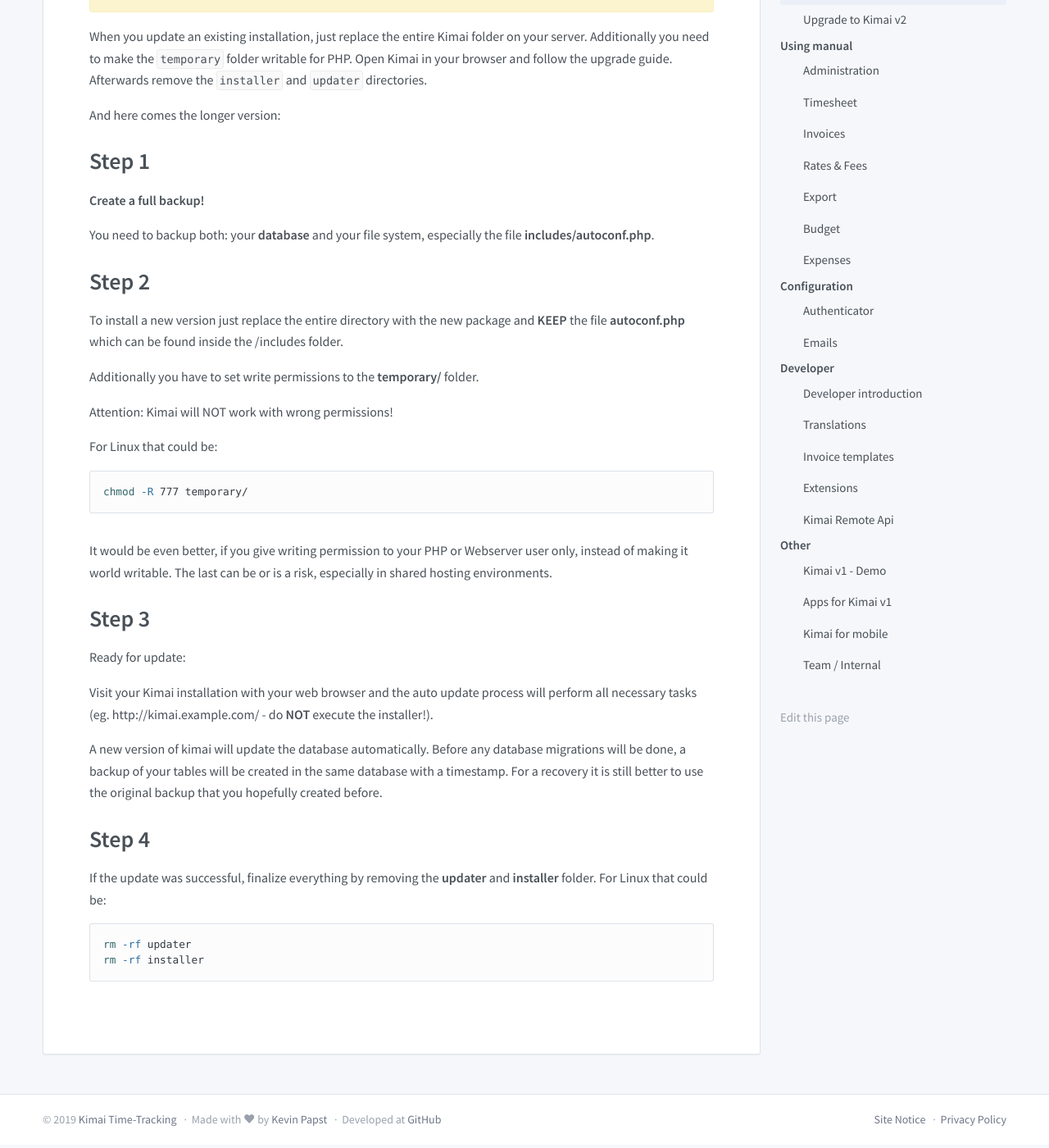
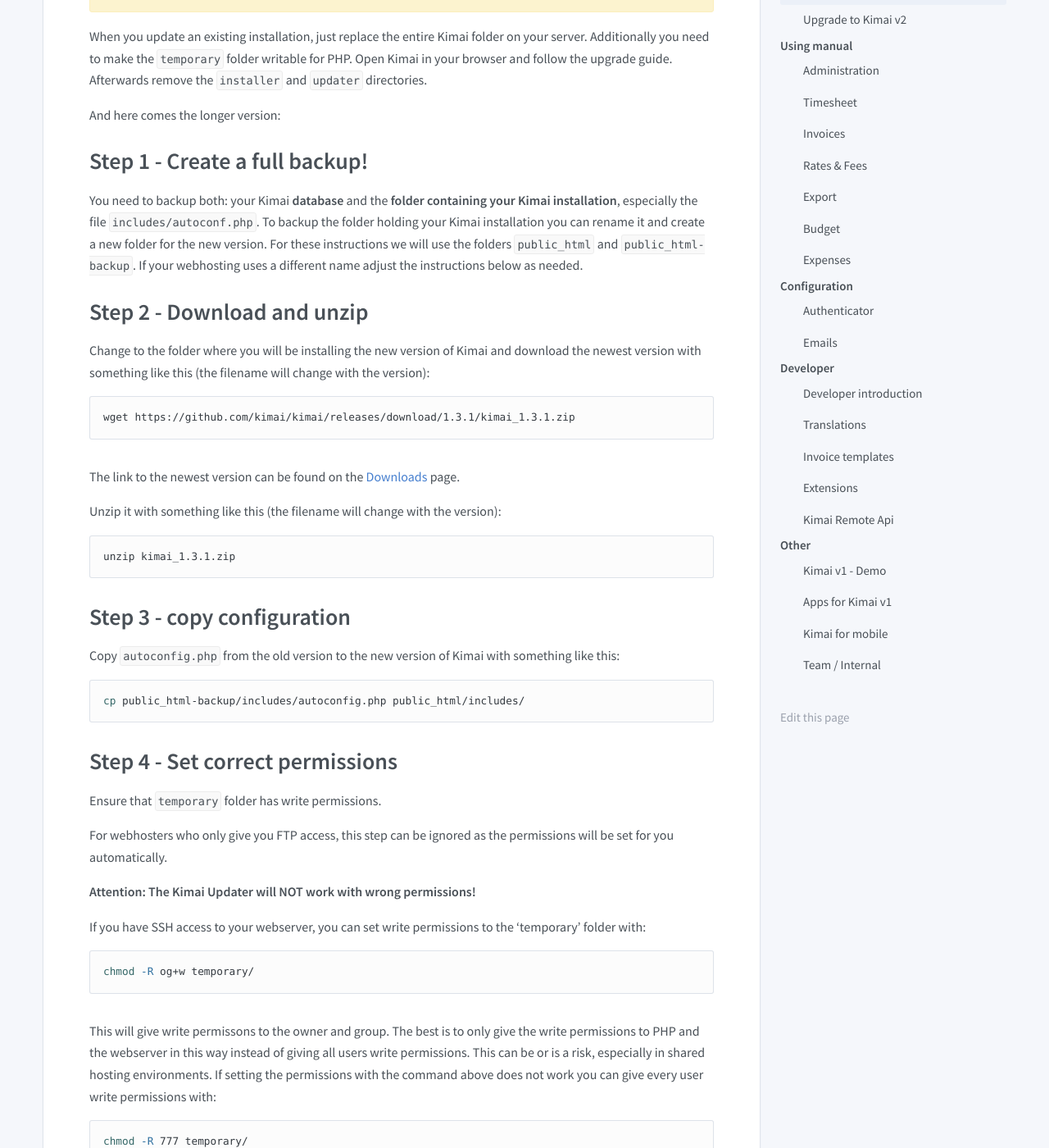
Before and after one commit to kevinpapst/kimai2-website, a Jekyll site: the page built from _v1/updates.md, in a window 1280 px wide and 1400 px high, scrolled down 379 px. Shown: the whole window at 82% size. Built offline with Jekyll 4.4.1, drawn with Linux system fonts in a browser that asks for light colours; some web fonts are replaced; some of the changed text lies outside the part shown.

Commit message:
imported changes from old repository

````diff
--- a/_v1/updates.md
+++ b/_v1/updates.md
@@ -5,48 +5,85 @@
   - /documentation/installation/updates.html
 ---
 
-When you update an existing installation, just replace the entire Kimai folder on your server. Additionally you need to make the `temporary` folder writable for PHP.
+When you update an existing installation, just replace the entire Kimai folder on your server.
+Additionally you need to make the `temporary` folder writable for PHP.
 Open Kimai in your browser and follow the upgrade guide. Afterwards remove the `installer` and `updater` directories.
 
 And here comes the longer version:
 
-## Step 1
+## Step 1 - Create a full backup!
 
-**Create a full backup!**
+You need to backup both: your Kimai **database** and the **folder containing your Kimai installation**, especially the file `includes/autoconf.php`.
+To backup the folder holding your Kimai installation you can rename it and create a new folder for the new version.
+For these instructions we will use the folders `public_html` and `public_html-backup`.
+If your webhosting uses a different name adjust the instructions below as needed.
 
-You need to backup both: your **database** and your file system, especially the file **includes/autoconf.php**.
+## Step 2 - Download and unzip
 
-## Step 2
+Change to the folder where you will be installing the new version of Kimai and download the newest version with something like this (the filename will change with the version):
 
-To install a new version just replace the entire directory with the new package and **KEEP** the file **autoconf.php** which can be found inside the /includes folder.
+```bash
+wget https://github.com/kimai/kimai/releases/download/1.3.1/kimai_1.3.1.zip
+```
 
-Additionally you have to set write permissions to the **temporary/** folder.
+The link to the newest version can be found on the [Downloads]({% link _v1/index.md %}) page.
 
-Attention: Kimai will NOT work with wrong permissions!
+Unzip it with something like this (the filename will change with the version):
 
-For Linux that could be:
+```bash
+unzip kimai_1.3.1.zip
+```
+
+## Step 3 - copy configuration
+
+Copy `autoconfig.php` from the old version to the new version of Kimai with something like this:
+
+```bash
+cp public_html-backup/includes/autoconfig.php public_html/includes/
+```
+
+## Step 4 - Set correct permissions
+
+Ensure that `temporary` folder has write permissions.
+
+For webhosters who only give you FTP access, this step can be ignored as the permissions will be set for you automatically.
+
+**Attention: The Kimai Updater will NOT work with wrong permissions!**
+
+If you have SSH access to your webserver, you can set write permissions to the 'temporary' folder with:
+
+```bash
+chmod -R og+w temporary/
+```
+
+This will give write permissons to the owner and group.
+The best is to only give the write permissions to PHP and the webserver in this way instead of giving all users write permissions.
+This can be or is a risk, especially in shared hosting environments.
+If setting the permissions with the command above does not work you can give every user write permissions with:
 
 ```bash
 chmod -R 777 temporary/
 ```
-It would be even better, if you give writing permission to your PHP or Webserver user only, instead of making it world
-writable. The last can be or is a risk, especially in shared hosting environments.
 
-## Step 3
+## Step 5 - Run the updater.php
 
 Ready for update:
 
-Visit your Kimai installation with your web browser and the auto update process will perform all necessary tasks
-(eg. http://kimai.example.com/ - do **NOT** execute the installer!).
+Visit your Kimai installation (eg. http://kimai.example.com/) with your web browser and the auto update process will perform all necessary tasks.
+You should see the **updater**. If you see the **installer** do not continue.
+Check that you have copied the file `includes/autoconfig.php` from your old installation to the new.
+Do **NOT** execute the installer, as doing so will misconfigure the new installation and you will need to restore the backup of the database and start the update process again.
 
 A new version of kimai will update the database automatically. Before any database migrations will be done, a backup of
 your tables will be created in the same database with a timestamp.
-For a recovery it is still better to use the original backup that you hopefully created before.
+
+For a recovery it is still better to use the original backup that you created before.
 
 ## Step 4
 
 If the update was successful, finalize everything by removing the **updater** and **installer** folder.
-For Linux that could be:
+
+For Linux that will be:
 
 ```bash
 rm -rf updater
````
Also changed, not shown: _posts/2018-02-10-a-new-website.md (+0 -1 lines), _v1/apps.md (+18 -0 lines), _v1/developer.md (+21 -28 lines), _v1/index.md (+1 -1 lines).
